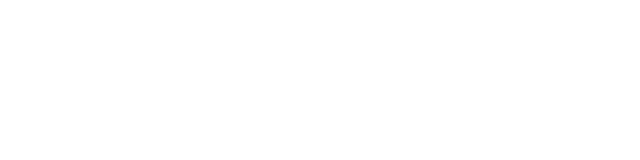
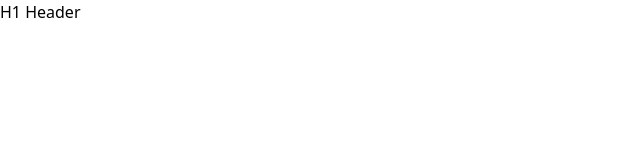
Before and after one commit to componentor/title, a Vue app: page / in a window 1280 px wide. Shown: the top 160 px of the page, without its empty margins (0-640 px from the left). Built offline with nearby package versions, Linux system fonts and the light colour scheme.

Commit message:
Stored by Vue Play

```diff
--- a/src/App.vue
+++ b/src/App.vue
@@ -1,8 +1,258 @@
 <template>
+	<component
+		:is="styleOptions?.type || 'h1'"
+		:style="style"
+		@pointerover="hover=true"
+		@pointerleave="hover=false"
+	>
+		<slot>
+			{{styleOptions?.type?.toUpperCase() || 'H1'}} Header
+		</slot>
+	</component>
 </template>
 <script>
-    export default {
-        data: () => ({})
-    };
+	export default {
+		inject: ['theme', 'breakpoint'],
+		props: {
+			type: {
+				type: String,
+				options: [{
+					key: 'H1',
+					value: 'h1'
+				}, {
+					key: 'H2',
+					value: 'h2'
+				}, {
+					key: 'H3',
+					value: 'h3'
+				}, {
+					key: 'H4',
+					value: 'h4'
+				}, {
+					key: 'H5',
+					value: 'h5'
+				}, {
+					key: 'H6',
+					value: 'h6'
+				}],
+				breakpoints: ['xs', 'sm', 'md', 'lg', 'xl', '2xl'],
+				themes: ['light', 'dark'],
+				groups: ['default', 'hover']
+			},
+			color: {
+				type: String,
+				default: '',
+				control: 'color',
+				breakpoints: ['xs', 'sm', 'md', 'lg', 'xl', '2xl'],
+				themes: ['light', 'dark'],
+				groups: ['default', 'hover']
+			},
+			backgroundColor: {
+				type: String,
+				default: '',
+				control: 'color',
+				breakpoints: ['xs', 'sm', 'md', 'lg', 'xl', '2xl'],
+				themes: ['light', 'dark'],
+				groups: ['default', 'hover']
+			},
+			backgroundImage: {
+				type: String,
+				default: '',
+				control: 'media',
+				breakpoints: ['xs', 'sm', 'md', 'lg', 'xl', '2xl'],
+				themes: ['light', 'dark'],
+				groups: ['default', 'hover']
+			},
+			paddingTop: {
+				type: String,
+				default: '',
+				control: 'slider',
+				unit: 'px',
+				breakpoints: ['xs', 'sm', 'md', 'lg', 'xl', '2xl'],
+				themes: ['light', 'dark'],
+				groups: ['default', 'hover']
+			},
+			paddingRight: {
+				type: String,
+				default: '',
+				control: 'slider',
+				unit: 'px',
+				breakpoints: ['xs', 'sm', 'md', 'lg', 'xl', '2xl'],
+				themes: ['light', 'dark'],
+				groups: ['default', 'hover']
+			},
+			paddingBottom: {
+				type: String,
+				default: '',
+				control: 'slider',
+				unit: 'px',
+				breakpoints: ['xs', 'sm', 'md', 'lg', 'xl', '2xl'],
+				themes: ['light', 'dark'],
+				groups: ['default', 'hover']
+			},
+			paddingLeft: {
+				type: String,
+				default: '',
+				control: 'slider',
+				unit: 'px',
+				breakpoints: ['xs', 'sm', 'md', 'lg', 'xl', '2xl'],
+				themes: ['light', 'dark'],
+				groups: ['default', 'hover']
+			},
+			marginTop: {
+				type: String,
+				default: '',
+				control: 'slider',
+				unit: 'px',
+				breakpoints: ['xs', 'sm', 'md', 'lg', 'xl', '2xl'],
+				themes: ['light', 'dark'],
+				groups: ['default', 'hover']
+			},
+			marginRight: {
+				type: String,
+				default: '',
+				control: 'slider',
+				unit: 'px',
+				breakpoints: ['xs', 'sm', 'md', 'lg', 'xl', '2xl'],
+				themes: ['light', 'dark'],
+				groups: ['default', 'hover']
+			},
+			marginBottom: {
+				type: String,
+				default: '',
+				control: 'slider',
+				unit: 'px',
+				breakpoints: ['xs', 'sm', 'md', 'lg', 'xl', '2xl'],
+				themes: ['light', 'dark'],
+				groups: ['default', 'hover']
+			},
+			marginLeft: {
+				type: String,
+				default: '',
+				control: 'slider',
+				unit: 'px',
+				breakpoints: ['xs', 'sm', 'md', 'lg', 'xl', '2xl'],
+				themes: ['light', 'dark'],
+				groups: ['default', 'hover']
+			}
+		},
+		data: () => ({
+			hover: false,
+			screenWidth: window.innerWidth,
+			colorSchemeMediaQuery: null,
+			darkmode: false
+		}),
+		mounted() {
+			this.colorSchemeMediaQuery = window.matchMedia('(prefers-color-scheme: dark)');
+			this.darkmode = window.matchMedia('(prefers-color-scheme: dark)')
+				.matches;
+			this.colorSchemeMediaQuery.addEventListener('change', this.handleColorSchemeChange);
+			window.addEventListener('resize', this.handleResize);
+		},
+		beforeUnmount() {
+			this.colorSchemeMediaQuery.removeEventListener('change', this.handleColorSchemeChange);
+			window.removeEventListener('resize', this.handleResize);
+		},
+		methods: {
+			handleColorSchemeChange(event) {
+				this.darkmode = event.matches;
+			},
+			handleResize() {
+				this.screenWidth = window.innerWidth;
+			}
+		},
+		computed: {
+			themeComputed() {
+				if (this.theme) return this.theme;
+				return this.darkmode ? 'dark' : 'light';
+			},
+			bpoint() {
+				if (this.breakpoint) return this.breakpoint;
+				if (this.screenWidth > 1280) return '2xl';
+				if (this.screenWidth > 1024) return 'xl';
+				if (this.screenWidth > 768) return 'lg';
+				if (this.screenWidth > 640) return 'md';
+				if (this.screenWidth > 480) return 'sm';
+				return 'xs';
+			},
+			group() {
+				if (this.hover) return 'hover';
+				return 'default';
+			},
+			styleOptions() {
+				const style = {};
+				const props = ['type', 'color', 'backgroundColor', 'backgroundImage', 'paddingTop', 'paddingRight', 'paddingBottom', 'paddingLeft', 'marginTop', 'marginRight', 'marginBottom', 'marginLeft'];
+				const groups = ['default', 'hover'];
+				const breakpoints = ['xs', 'sm', 'md', 'lg', 'xl', '2xl'];
+				const themes = ['light', 'dark'];
+				for (const prop of props) {
+					let priority = {};
+					if (this[prop]) {
+						try {
+							priority = JSON.parse(this[prop].replaceAll('`', '"'));
+						} catch (e) {}
+					}
+					const merge = {};
+					for (const group of Object.keys(priority)) {
+						const pri = priority?.[group] || {};
+						merge[group] = {};
+						for (const breakpoint of Object.keys(pri)) {
+							const p = pri?.[breakpoint] || {};
+							merge[group][breakpoint] = {};
+							for (const theme of Object.keys(p)) {
+								const value = p?.[theme]?.toString() || null;
+								merge[group][breakpoint][theme] = value;
+							}
+						}
+					}
+					const groups = Object.keys(merge);
+					if (groups.length) {
+						style[prop] = merge?.['default']?.['xs']?.['light'];
+						let limitReached = false;
+						let limit = this.bpoint || 'xs';
+						let match = false;
+						for (const breakpoint of breakpoints) {
+							if (!limitReached) {
+								const firstPriority = merge?.[this.group]?.[breakpoint]?.[this.themeComputed]?.toString();
+								const secondPriority = merge?.[this.group]?.[breakpoint]?.['light']?.toString();
+								const value = firstPriority || secondPriority;
+								if (value) {
+									style[prop] = value;
+									match = true;
+								}
+								limitReached = breakpoint === limit;
+							}
+						}
+						if (!match && this.group !== 'default') {
+							limitReached = false;
+							limit = this.bpoint || 'xs';
+							for (const breakpoint of breakpoints) {
+								if (!limitReached) {
+									const firstPriority = merge?.['default']?.[breakpoint]?.[this.themeComputed]?.toString();
+									const secondPriority = merge?.['default']?.[breakpoint]?.['light']?.toString();
+									const value = firstPriority || secondPriority;
+									if (value) {
+										style[prop] = value;
+									}
+									limitReached = breakpoint === limit;
+								}
+							}
+						}
+					}
+				}
+				return style;
+			},
+			style() {
+				const ignore = ['type'];
+				const obj = {};
+				const keys = Object.keys(this.styleOptions)
+					.filter(key => !ignore.includes(key));
+				for (const key of keys) {
+					obj[key] = this.styleOptions[key];
+				}
+				return obj;
+			}
+		}
+	};
+
 </script>
-<style></style>
```
